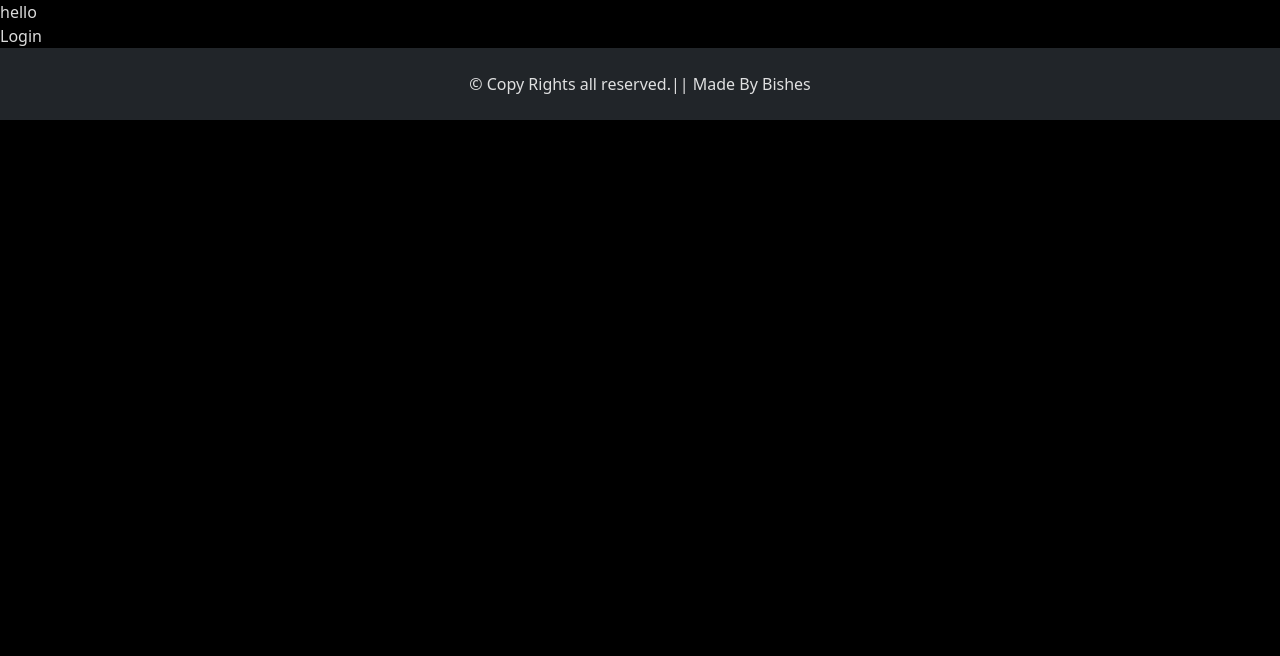
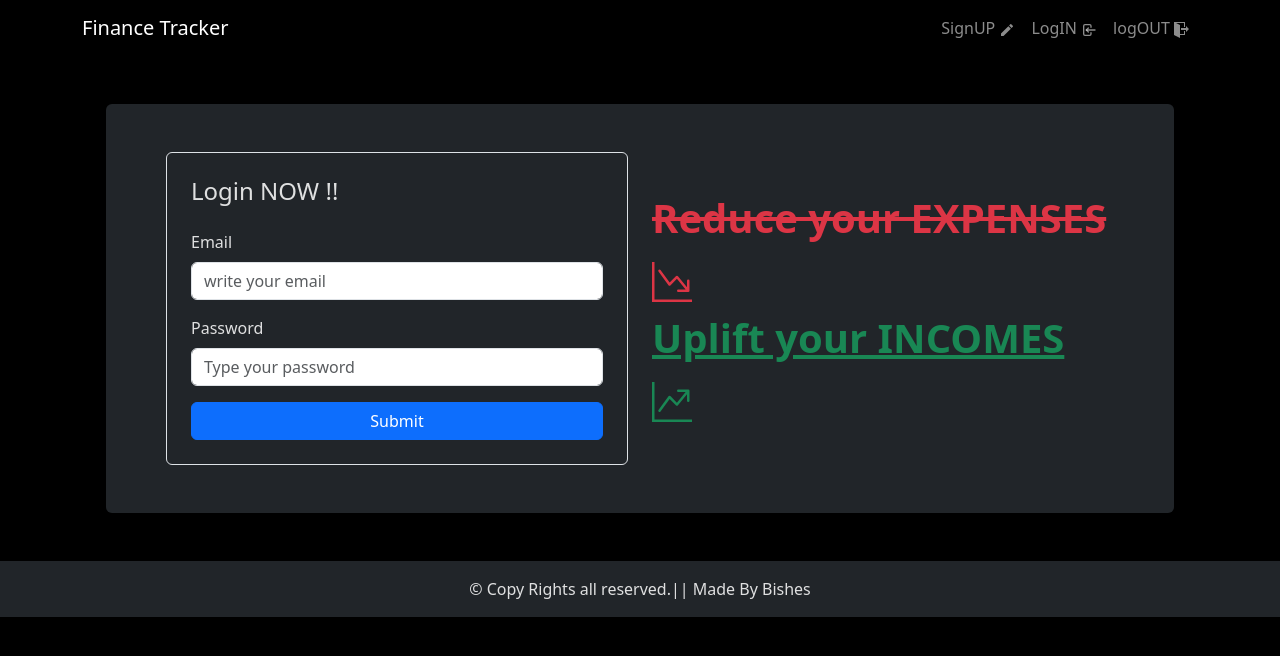
Before and after one commit to Bishes7/finance-tracker, a React (Vite) app: page / in a window 1280 px wide. Shown: the top 656 px of the page. Built offline with nearby package versions, Linux system fonts and the light colour scheme.

Commit message:
user login function implemented

```diff
--- a/layout/DefaultLayout.jsx
+++ b/layout/DefaultLayout.jsx
@@ -9,8 +9,10 @@ const DefaultLayout = () => {
       {/* Header */}
       <Header />
       {/* Page Content */}
-      <Outlet />
 
+      <main className="main">
+        <Outlet />
+      </main>
       {/* Footer */}
       <Footer />
     </div>
--- a/layout/Footer.jsx
+++ b/layout/Footer.jsx
@@ -4,7 +4,7 @@ import Row from "react-bootstrap/Row";
 
 const Footer = () => {
   return (
-    <Container fluid className="bg-dark p-4 ">
+    <Container fluid className="bg-dark p-3 ">
       <Row className="d-flex justify-content-center">
         &copy; Copy Rights all reserved.|| Made By Bishes
       </Row>
--- a/layout/Header.jsx
+++ b/layout/Header.jsx
@@ -1,7 +1,35 @@
 import React from "react";
+import Container from "react-bootstrap/Container";
+import Nav from "react-bootstrap/Nav";
+import Navbar from "react-bootstrap/Navbar";
+import { ImExit } from "react-icons/im";
+import { TbLogin } from "react-icons/tb";
+import { MdCreate } from "react-icons/md";
+
+import { Link } from "react-router-dom";
 
 const Header = () => {
-  return <div>hello</div>;
+  return (
+    <Navbar expand="lg" variant="dark" className="bg-body-dark">
+      <Container>
+        <Navbar.Brand href="#home">Finance Tracker</Navbar.Brand>
+        <Navbar.Toggle aria-controls="basic-navbar-nav" />
+        <Navbar.Collapse id="basic-navbar-nav">
+          <Nav className="ms-auto">
+            <Link className="nav-link" to="/signup">
+              SignUP <MdCreate />
+            </Link>
+            <Link className="nav-link" to="/">
+              LogIN <TbLogin />
+            </Link>
+            <Link className="nav-link" to="/logout">
+              logOUT <ImExit />
+            </Link>
+          </Nav>
+        </Navbar.Collapse>
+      </Container>
+    </Navbar>
+  );
 };
 
 export default Header;
--- a/package.json
+++ b/package.json
@@ -15,6 +15,7 @@
     "react": "^19.0.0",
     "react-bootstrap": "^2.10.9",
     "react-dom": "^19.0.0",
+    "react-icons": "^5.5.0",
     "react-router-dom": "^7.2.0",
     "react-toastify": "^11.0.5"
   },
--- /dev/null
+++ b/src/CustomHook/useForm.jsx
@@ -0,0 +1,17 @@
+import { useState } from "react";
+
+export const useForm = (initialstate) => {
+  const [formInput, setFormInput] = useState(initialstate);
+
+  return {
+    formInput,
+    setFormInput,
+    handleOnChange: (e) => handleOnChange({ e, formInput, setFormInput }),
+  };
+};
+
+//   Tracking the values and names
+export const handleOnChange = ({ e, formInput, setFormInput }) => {
+  const { name, value } = e.target;
+  setFormInput({ ...formInput, [name]: value });
+};
--- a/src/components/FinancialTips.jsx
+++ b/src/components/FinancialTips.jsx
@@ -1,4 +1,5 @@
 import React, { useEffect, useState } from "react";
+import { GrMoney } from "react-icons/gr";
 
 const financialQuotes = [
   {
@@ -79,6 +80,9 @@ const FinancialTips = () => {
       className="d-flex flex-column justify-content-center "
       style={{ height: "100%" }}
     >
+      <div className="text-success" style={{ fontSize: "10rem" }}>
+        <GrMoney />
+      </div>
       <h4>{tip}</h4>
       <div className="fw-bolder">"{quote}"</div>
       <p>-{expert}-</p>
--- /dev/null
+++ b/src/components/SignInForm.jsx
@@ -0,0 +1,60 @@
+import React, { useState } from "react";
+import Button from "react-bootstrap/Button";
+import Form from "react-bootstrap/Form";
+import CustomInput from "./CustomInput";
+import { toast } from "react-toastify";
+import { loginUser } from "../helper/axiosHelper";
+
+const SigninForm = () => {
+  const [formInput, setFormInput] = useState({});
+  //   Tracking the values and names
+  const handleOnChange = (e) => {
+    const { name, value } = e.target;
+    setFormInput({ ...formInput, [name]: value });
+  };
+
+  //   Tracking the submitted values
+  const handleOnSubmit = async (e) => {
+    e.preventDefault();
+
+    const { status, message, user, accessToken } = await loginUser(formInput);
+    toast[status](message);
+    console.log(user, accessToken);
+  };
+
+  // Creating array for the form
+  const inputField = [
+    {
+      label: "Email",
+      placeholder: "write your email",
+      required: true,
+      type: "email",
+      name: "email",
+    },
+    {
+      label: "Password",
+      placeholder: "Type your password",
+      required: true,
+      type: "password",
+      name: "password",
+    },
+  ];
+  return (
+    <div className="border rounded p-4">
+      <h4 className="mb-4"> Login NOW !!</h4>
+      <Form onSubmit={handleOnSubmit}>
+        {inputField.map((input) => (
+          <CustomInput key={input.name} {...input} onChange={handleOnChange} />
+        ))}
+
+        <div className="d-grid">
+          <Button variant="primary" type="submit" onSubmit={handleOnSubmit}>
+            Submit
+          </Button>
+        </div>
+      </Form>
+    </div>
+  );
+};
+
+export default SigninForm;
--- a/src/components/SignUpForm.jsx
+++ b/src/components/SignUpForm.jsx
@@ -4,14 +4,18 @@ import Form from "react-bootstrap/Form";
 import CustomInput from "./CustomInput";
 import { toast } from "react-toastify";
 import { PostNewuser } from "../helper/axiosHelper";
+import { useForm } from "../CustomHook/useForm";
+
+const initialstate = {
+  name: "",
+  email: "",
+  password: "",
+  confirmpassword: "",
+};
+
 const SignUpForm = () => {
-  const [formInput, setFormInput] = useState({});
-
-  //   Tracking the values and names
-  const handleOnChange = (e) => {
-    const { name, value } = e.target;
-    setFormInput({ ...formInput, [name]: value });
-  };
+  const { handleOnChange, formInput, setFormInput } = useForm(initialstate);
+  // const [formInput, setFormInput] = useState({});
 
   //   Tracking the submitted values
   const handleOnSubmit = async (e) => {
@@ -25,6 +29,8 @@ const SignUpForm = () => {
 
     const { status, message } = await PostNewuser(rest);
     toast[status](message);
+
+    status === "success" && setFormInput(initialstate);
   };
 
   // Creating array for the form
@@ -35,6 +41,7 @@ const SignUpForm = () => {
       required: true,
       type: "text",
       name: "name",
+      value: formInput.name,
     },
     {
       label: "Email",
@@ -42,6 +49,7 @@ const SignUpForm = () => {
       required: true,
       type: "email",
       name: "email",
+      value: formInput.email,
     },
     {
       label: "Password",
@@ -49,6 +57,7 @@ const SignUpForm = () => {
       required: true,
       type: "password",
       name: "password",
+      value: formInput.password,
     },
     {
       label: "Confirm Password",
@@ -56,6 +65,7 @@ const SignUpForm = () => {
       required: true,
       type: "password",
       name: "confirmpassword",
+      value: formInput.confirmpassword,
     },
   ];
   return (
--- a/src/helper/axiosHelper.js
+++ b/src/helper/axiosHelper.js
@@ -1,4 +1,5 @@
 import axios from "axios";
+import { data } from "react-router-dom";
 
 const rootUrlEP = "http://localhost:8000/api/v1";
 
@@ -27,3 +28,14 @@ export const PostNewuser = (data) => {
   };
   return apiProcessor(obj);
 };
+
+// Login User
+
+export const loginUser = (data) => {
+  const obj = {
+    method: "post",
+    url: rootUrlEP + "/users/login",
+    data,
+  };
+  return apiProcessor(obj);
+};
--- a/src/pages/Login.jsx
+++ b/src/pages/Login.jsx
@@ -1,7 +1,33 @@
 import React from "react";
+import { Col, Container, Row } from "react-bootstrap";
+import SignUpForm from "../components/SignUpForm";
+import { BsGraphDownArrow } from "react-icons/bs";
+import { BsGraphUpArrow } from "react-icons/bs";
+import SigninForm from "../components/SignInForm";
 
 const Login = () => {
-  return <div>Login</div>;
+  return (
+    <Container className="p-5">
+      <Row className="bg-dark p-5 rounded">
+        <Col md={6}>
+          <SigninForm />
+        </Col>
+        <Col md>
+          <div
+            className="d-flex flex-column justify-content-center fs-1  "
+            style={{ height: "100%" }}
+          >
+            <div className="text-danger fw-bold text-decoration-line-through">
+              Reduce your EXPENSES <BsGraphDownArrow />
+            </div>
+            <div className="text-success fw-bold text-decoration-underline">
+              Uplift your INCOMES <BsGraphUpArrow />
+            </div>
+          </div>
+        </Col>
+      </Row>
+    </Container>
+  );
 };
 
 export default Login;
```
Also changed, not shown: 1 other file (tests, documents, lock files or other folders).
